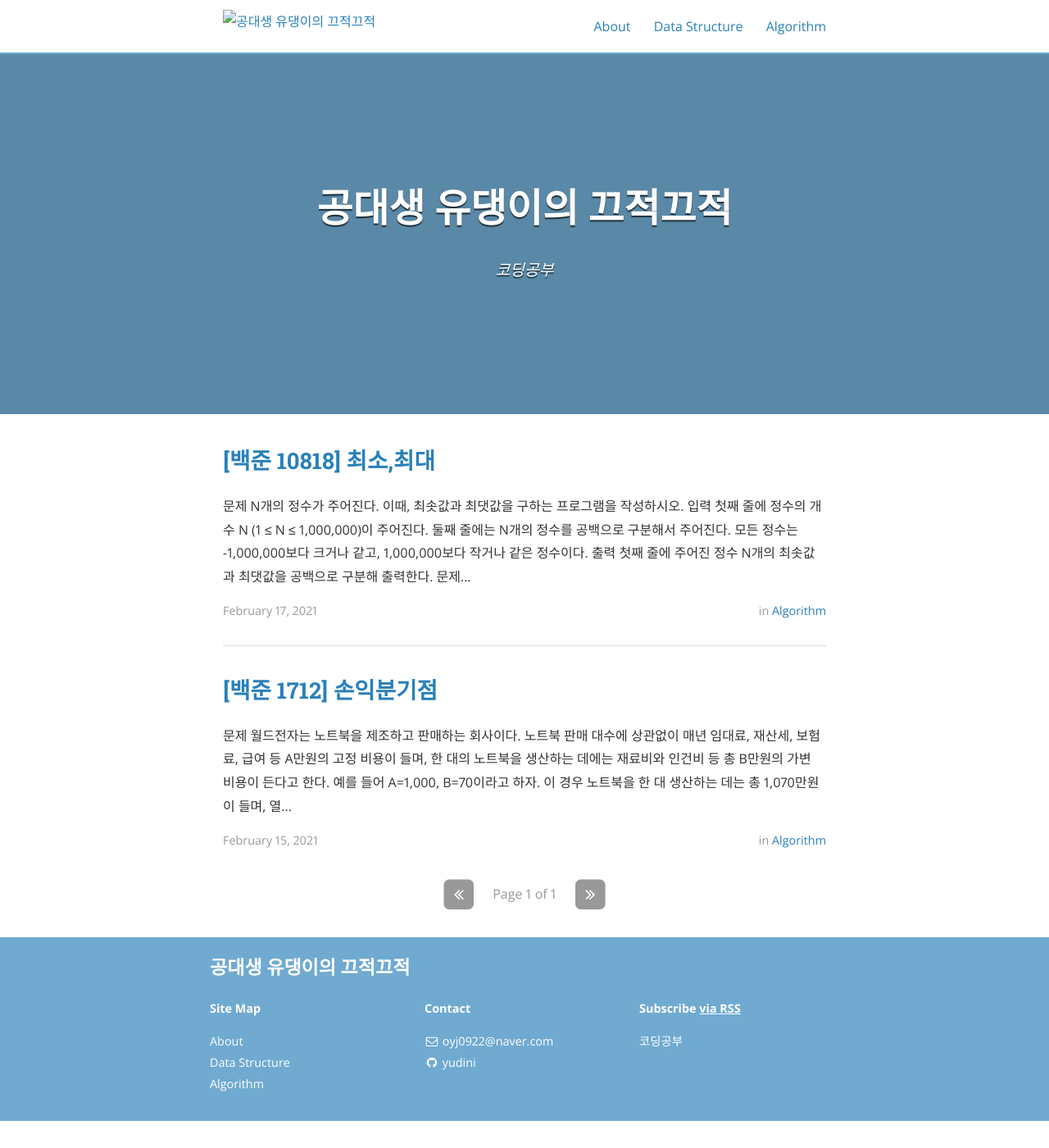
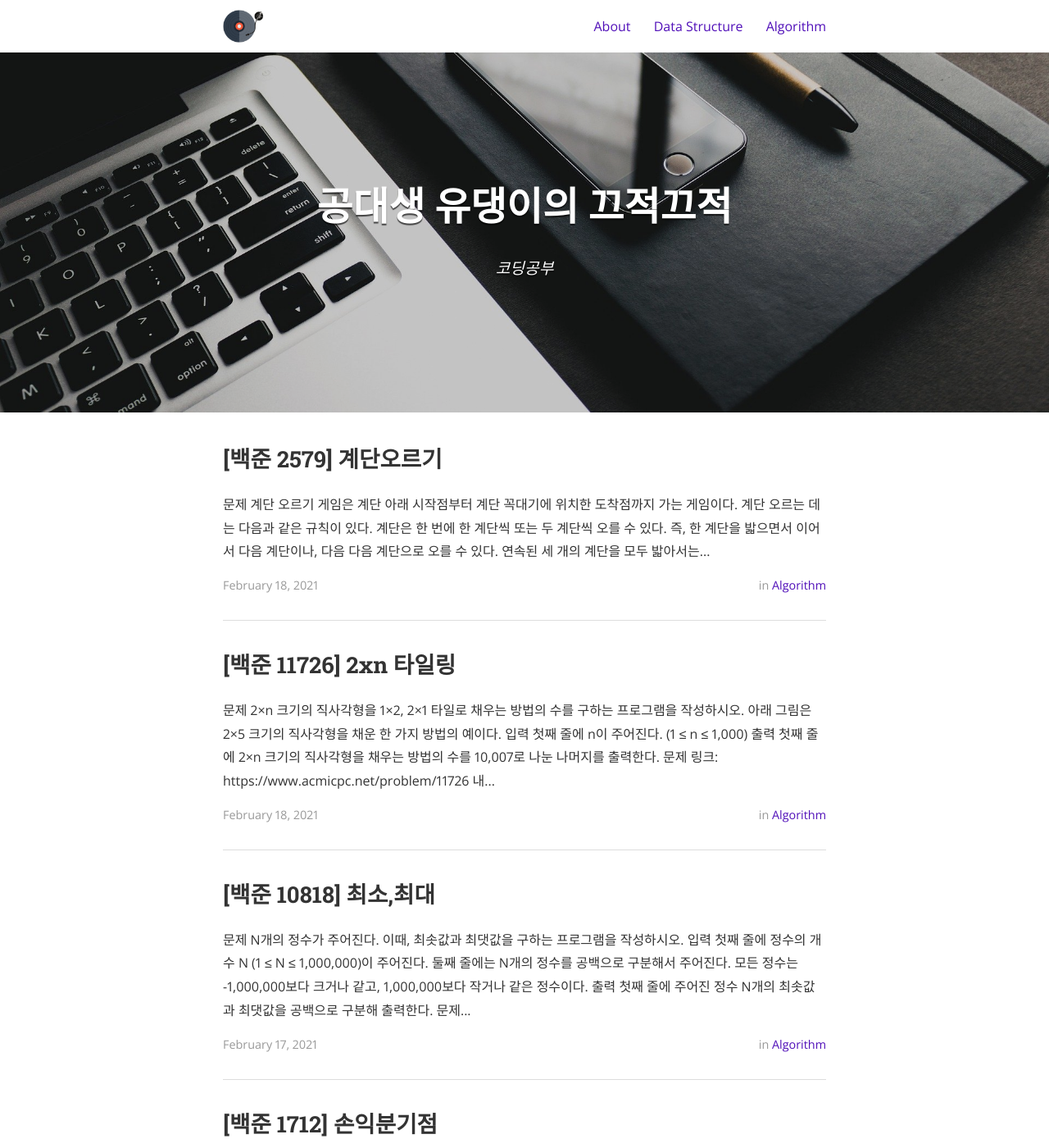
Before and after one commit to yudini/yudini.github.io, a Jekyll site: the page built from index.html, in a window 1280 px wide and 1400 px high. Shown: the whole window at 82% size. Built offline with Jekyll 4.4.1, drawn with Linux system fonts in a browser that asks for light colours; nearby versions of some CDN libraries; the list of posts is cut into pages by our own code.

Commit message:
로고 및 배경 수정, posting

```diff
--- /dev/null
+++ b/_posts/2021-02-18-11726.md
@@ -0,0 +1,87 @@
+---
+layout: post
+title:  "[백준 11726] 2xn 타일링 "
+date: 2021-02-18
+author: yudini
+categories: Algorithm
+comments: true
+tags: Algorithm DP DynamicProgramming
+---
+
+## 문제
+
+2×n 크기의 직사각형을 1×2, 2×1 타일로 채우는 방법의 수를 구하는 프로그램을 작성하시오.
+
+아래 그림은 2×5 크기의 직사각형을 채운 한 가지 방법의 예이다.
+
+## 입력
+
+첫째 줄에 n이 주어진다. (1 ≤ n ≤ 1,000)
+
+## 출력
+
+첫째 줄에 2×n 크기의 직사각형을 채우는 방법의 수를 10,007로 나눈 나머지를 출력한다.
+
+* 문제 링크: <https://www.acmicpc.net/problem/11726>
+
+
+<hr>
+
+## 내 풀이
+
+먼저 dp[n]은 2xn 크기의 직사각형을 채우는 방법의 수를 10,007 로 나눈 나머지를 저장한다.
+
+2x5까지 그림을 그려가면서 세보았더니 dp[i]=dp[i-1]+dp[i-2] 라는 점화식을 구할 수 있었다.
+
+이 문제가 생각보다 쉬워 일일이 세서 점화식을 쉽게 구했지만 이렇게 끝내기에는 찝찝했다.
+
+2x1, 2x2는 직접 구해야한다. 2x1=1 2x2=2, 그리하여 dp[1]=1 dp[2]=2이다.
+
+이제 2x3부터 생각을 해보아야한다.
+
+2x3을 시작할 때 처음 직사각형을 채우는 방법은 두가지이다. 2x1 하나로 먼저 채우거나 1x2 두개로 채우거나.(2x3뿐만아니라 모든 2xn 직사각형도 마찬가지이다. )
+
+2x1로 채웠을 경우 남는 직사각형 부분은 2x2 부분이다.
+
+1x2로 채웠을 경우 남는 직사각형 부분은 2x1 부분이다.
+
+이런식으로 생각하다보면 2x4도 맨 처음 2x1로 채웠을 경우 남는 직사각형 부분은 2x3이고 1x2로 채웠을 경우 남는 직사각형 부분은 2x2부분이다.
+
+결국 직접 하나씩 직사각형 개수를 셀 때와 같은
+**dp[i]=dp[i-1]+dp[i-2]**
+ 라는 점화식을 얻을 수 있다.
+
+#### * dp[i]에 직사각형의 개수가 아닌 나머지를 넣는 이유 *
+
+처음에는 dp에 직사각형 개수를 저장하고 출력할 때 10007로 나눠주었다. 예제의 답은 맞게 나왔지만 백준에 제출했더니 틀렸다고 나왔다.
+그 이유를 확인하기 위해 큰 숫자를 넣어보었다. 먼저 나는 dp를 int형으로 선언해 주었는데, 나머지가 아닌 개수를 저장하게 되면 dp[50]등 숫자가 커졌을 때 개수가 int 범위를 넘어가서 쓰레기 값이 출력되는 것을 확인했다. 그래서 나머지를 dp에 저장해주었다.
+
+<hr>
+
+~~~C++
+#include <iostream>
+
+using namespace std;
+
+int main(){
+    ios_base::sync_with_stdio(false);
+    cin.tie(NULL);
+    cout.tie(NULL);
+    int n;
+    int dp[1001]={0,};
+
+    cin>>n;
+
+    dp[1]=1;
+    dp[2]=2;
+    for(int i=3;i<=n;i++){
+        dp[i]=(dp[i-1]+dp[i-2])%10007;   //dp[i]=dp[i-1]+dp[i-2]       dp[50]-int범위 넘어감.
+    }
+
+    cout<<dp[n];    //dp[n]%10007
+
+    return 0;
+}
+
+
+~~~
--- /dev/null
+++ b/_posts/2021-02-18-2579.md
@@ -0,0 +1,125 @@
+---
+layout: post
+title:  "[백준 2579] 계단오르기 "
+date: 2021-02-18
+author: yudini
+categories: Algorithm
+comments: true
+tags: Algorithm DP DynamicProgramming
+---
+
+## 문제
+
+계단 오르기 게임은 계단 아래 시작점부터 계단 꼭대기에 위치한 도착점까지 가는 게임이다.
+계단 오르는 데는 다음과 같은 규칙이 있다.
+
+1. 계단은 한 번에 한 계단씩 또는 두 계단씩 오를 수 있다. 즉, 한 계단을 밟으면서 이어서 다음 계단이나, 다음 다음 계단으로 오를 수 있다.
+2. 연속된 세 개의 계단을 모두 밟아서는 안 된다. 단, 시작점은 계단에 포함되지 않는다.
+3. 마지막 도착 계단은 반드시 밟아야 한다.
+따라서 첫 번째 계단을 밟고 이어 두 번째 계단이나, 세 번째 계단으로 오를 수 있다. 하지만, 첫 번째 계단을 밟고 이어 네 번째 계단으로 올라가거나, 첫 번째, 두 번째, 세 번째 계단을 연속해서 모두 밟을 수는 없다.
+
+각 계단에 쓰여 있는 점수가 주어질 때 이 게임에서 얻을 수 있는 총 점수의 최댓값을 구하는 프로그램을 작성하시오.
+
+## 입력
+
+입력의 첫째 줄에 계단의 개수가 주어진다.
+
+둘째 줄부터 한 줄에 하나씩 제일 아래에 놓인 계단부터 순서대로 각 계단에 쓰여 있는 점수가 주어진다. 계단의 개수는 300이하의 자연수이고, 계단에 쓰여 있는 점수는 10,000이하의 자연수이다.
+
+## 출력
+
+첫째 줄에 계단 오르기 게임에서 얻을 수 있는 총 점수의 최댓값을 출력한다.
+
+* 문제 링크: <https://www.acmicpc.net/problem/2579>
+
+
+<hr>
+
+## 내 풀이
+
+먼저 dp[n]은 도착점이 n번째 계단일 때 얻을 수 있는 최댓값을 저장한 변수이다.(즉 무조건 n번째 계단을 밟아야 한다.)
+
+stairs[i]에 각 계단의 점수를 입력받는다.
+
+먼저 dp[1]은 첫번째 계단이니 stairs[1]과 같다.
+
+dp[2]는 첫번째를 밟느냐 마느냐에 따라 두가지로 나뉘는데 최댓값을 저장하는 것이니 첫번째를 무조건 밟아야 하기 때문에 stairs[1]+stairs[2]이다.
+
+dp[3]도 두가지 경우로 나뉜다. 이전 계단인 두번째를 밟거나 전전 계단인 첫번째를 밟아야한다.
+
+dp[4]도 두가지 경우로 나뉜다. 이전 계단인 세번째를 밟고 첫번째를 밟거나, 전전 계단인 두번째를 밟고 첫번째를 밟아야한다.
+
+dp[5]는 총 세가지이다. 이전 계단인 네번째를 밟고 두번째 첫번째 순으로 밟는 경우, 전전 단계인 세번째를 밟고 두번째를 밟는 경우, 또 전전 단계인 세번째를 밟고 첫번째를 밟는경우가 있다.
+
+<hr>
+
+dp[1]=  **stiars[1]**
+
+dp[2]=  stairs[2]+stairs[1]
+
+dp[3]=  stairs[3] + stairs[2]
+&nbsp;&nbsp;&nbsp;&nbsp;or&nbsp;&nbsp;&nbsp;&nbsp;&nbsp;stairs[3] + **stairs[1]**
+
+dp[4]=  stairs[4] + stairs[3] + **stairs[1]**
+&nbsp;&nbsp;&nbsp;&nbsp;or&nbsp;&nbsp;&nbsp;&nbsp;&nbsp;stairs[4] + **stairs[2] + stairs[1]**
+
+dp[5]=  stairs[5] + stairs[4] + **stairs[2] +stairs[1]**
+&nbsp;&nbsp;&nbsp;&nbsp;or&nbsp;&nbsp;&nbsp;&nbsp;&nbsp;stairs[5] + ***stairs[3] + stairs[2]***
+&nbsp;&nbsp;&nbsp;&nbsp;or&nbsp;&nbsp;&nbsp;&nbsp;&nbsp;stairs[5] + ***stairs[3] + stairs[1]***
+
+<hr>
+
+위의 식에서 강조 한 것들을 이런식으로 바꿀 수 있다.
+
+dp[1]=  **stiars[1]**
+
+dp[2]=  stairs[2]+stairs[1]
+
+dp[3]=  stairs[3] + stairs[2]
+&nbsp;&nbsp;&nbsp;&nbsp;or&nbsp;&nbsp;&nbsp;&nbsp;&nbsp;stairs[3] + **dp[1]**
+
+dp[4]=  stairs[4] + stairs[3] + **dp[1]**
+&nbsp;&nbsp;&nbsp;&nbsp;or&nbsp;&nbsp;&nbsp;&nbsp;&nbsp;stairs[4] + **dp[2]**
+
+dp[5]=  stairs[5] + stairs[4] + **stairs[2] +stairs[1]**
+&nbsp;&nbsp;&nbsp;&nbsp;or&nbsp;&nbsp;&nbsp;&nbsp;&nbsp;stairs[5] + ***dp[3]***
+
+이런식으로 생각하다보면 dp[i]는 두가지 경우로 나뉘어 두가지 중 더 큰 값을 선택하면 된다.
+
+#### ***dp[i]=  stairs[i] + stairs[i-1] + dp[i-3]***
+#### ***&nbsp;&nbsp;&nbsp;&nbsp;or&nbsp;&nbsp;&nbsp;&nbsp;&nbsp;stairs[i] + dp[i-2]***
+
+<hr>
+
+~~~C++
+#include <iostream>
+
+using namespace std;
+
+int main(){
+    ios_base::sync_with_stdio(false);
+    cin.tie(NULL);
+    cout.tie(NULL);
+    int n;
+    int stairs[301];
+    int dp[301];
+
+    cin>>n;
+    for(int i=1;i<=n;i++)
+        cin>>stairs[i];
+
+
+    dp[0]=0; //점화식 쓰기 편리.
+    dp[1]=stairs[1];
+    dp[2]=stairs[1]+stairs[2];
+
+    for(int i=3;i<=n;i++){
+        dp[i]=max(stairs[i-1]+dp[i-3],dp[i-2])+stairs[i];
+    }
+
+    cout<<dp[n];
+
+}
+
+
+~~~
--- a/_sass/_layout.scss
+++ b/_sass/_layout.scss
@@ -116,13 +116,13 @@ pre code.hljs {
 	box-shadow: 0 2px $highlight-color;
 	padding: 0 1em;
 	margin: 0;
-	// Remove this to make header scrollable again
+	/* Remove this to make header scrollable again
 	position: fixed;
 	top: 0;
 	left: 0;
 	right: 0;
 	background: $white;
-	z-index: 1;
+	z-index: 1;*/
 	/*
 	*	Navigation Menu - http://refills.bourbon.io/unstyled/ (see "Navigation")
 	*/
@@ -215,7 +215,7 @@ pre code.hljs {
 */
 .page-content {
 	// Remove this to make header scrollable again
-	margin-top: 66px;
+	//margin-top: 66px;
 	.wrapper {
 		@include outer-container;
 		padding: 1em;
@@ -451,3 +451,19 @@ pre code.hljs {
 		}
 	}
 }
+
+.post-link {
+	color: $dark-gray;
+	&:hover {
+		color: darken($dark-gray, 10%);
+	}
+}
+
+.fa-stack, .page-number {
+	color: $dark-gray;
+	&:active,
+	&:focus,
+	&:hover {
+		color: darken($dark-gray, 10%);
+	}
+}
--- a/_sass/base/_variables.scss
+++ b/_sass/base/_variables.scss
@@ -40,8 +40,9 @@ $bc-red: #bc0000;
 // Font Colors
 $base-background-color: #fff;
 $base-font-color: $dark-gray;
-$action-color: $blue;
-$highlight-color: tint($action-color, 33%);
+$action-color: rgb(81, 16, 185);
+$highlight-color: #321264;
+
 
 // Border
 $base-border-color: $light-gray;
```
Also changed, not shown: assets/pen-4337524_1920.jpg (added), assets/vinyl-2241789_1280.png (added).
